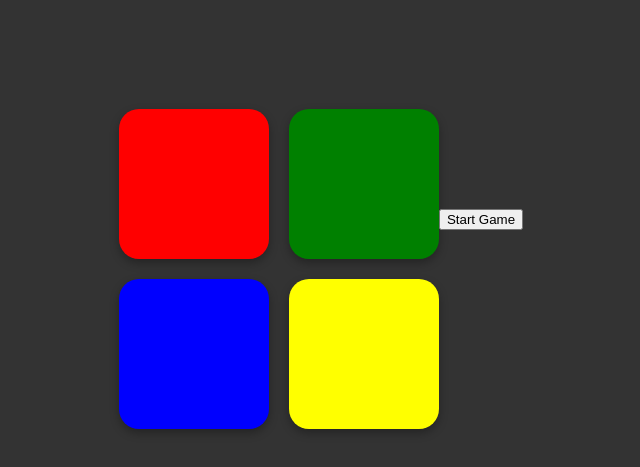
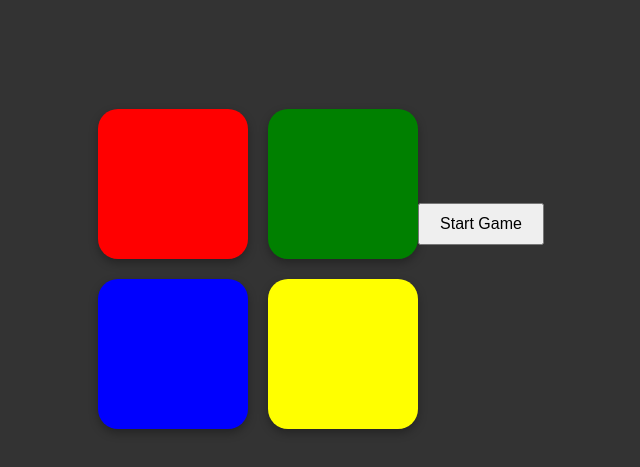
Before and after one commit to ksimmy1234/memory-game, a plain HTML site: page index.html in a window 1280 px wide. Shown: the part 109-576 px from the top of the page, without its empty margins (319-959 px from the left). Drawn offline with Linux system fonts and the light colour scheme.

Commit message:
Update style.css

```diff
--- a/style.css
+++ b/style.css
@@ -61,3 +61,10 @@ h2{
 .userflash{
     background-color: burlywood;
 }
+
+#start-btn {
+    padding: 10px 20px;
+    font-size: 16px;
+    margin-top: 10px;
+    cursor: pointer;
+}
```
